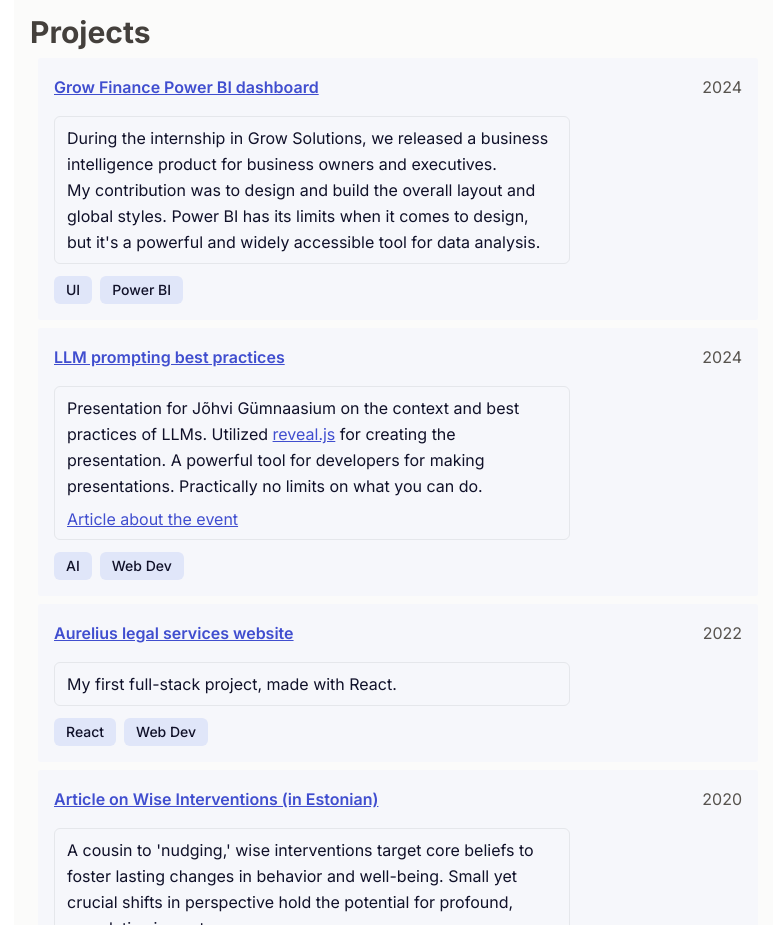
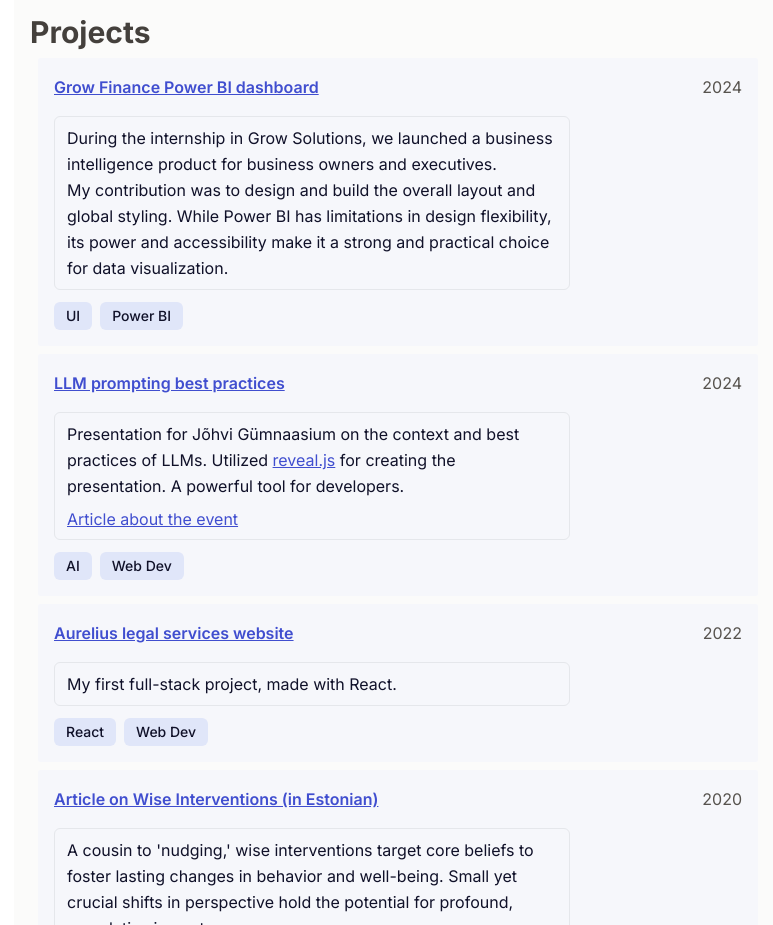
Before and after one commit to s9rka/resume, a React (Vite) app: page / in a window 1280 px wide. Shown: the part 1080-2005 px from the top of the page, without its empty margins (242-1015 px from the left). Built offline with nearby package versions, Linux system fonts and the light colour scheme.

Commit message:
Refined texts, added target_blank to links

```diff
--- a/src/components/education/AdditionalEd.jsx
+++ b/src/components/education/AdditionalEd.jsx
@@ -7,13 +7,13 @@ const AdditionalEd = () => {
       <ul className="p-2 flex flex-col gap-2">
         <li>
           Completed UX Estonia UX Design Course -{" "}
-          <a href="https://drive.google.com/file/d/1Y7B7tqQmATf0uZpyBqW9X7heWnm8ER8e/view">
+          <a href="https://drive.google.com/file/d/1Y7B7tqQmATf0uZpyBqW9X7heWnm8ER8e/view" target="_blank">
             Certificate
           </a>
         </li>
         <li>
           Completed Javascript & React - Zero to Specialist Intensive Course -{" "}
-          <a href="https://drive.google.com/file/d/1HBx16K_FoS0L8szLyY0Apw-fvrWck3Qh/view">
+          <a href="https://drive.google.com/file/d/1HBx16K_FoS0L8szLyY0Apw-fvrWck3Qh/view" target="_blank">
             Certificate
           </a>
         </li>
--- a/src/components/education/Education.jsx
+++ b/src/components/education/Education.jsx
@@ -18,7 +18,7 @@ export const Education = () => {
             <p className="text-stone-600">2017 - 2020</p>
           </div>
           <p>Psychology Major (Social sciences)</p>
-          <a href="https://dspace.ut.ee/server/api/core/bitstreams/bee25d41-3118-48d7-886d-08aa7e59cea5/content">
+          <a href="https://dspace.ut.ee/server/api/core/bitstreams/bee25d41-3118-48d7-886d-08aa7e59cea5/content" target="_blank">
             Final Thesis
           </a>
         </li>
--- a/src/components/projects/Aurelius.jsx
+++ b/src/components/projects/Aurelius.jsx
@@ -5,7 +5,7 @@ const Aurelius = () => {
     <div>
       <div className="flex justify-between items-center">
         <h3>
-          <a href="https://www.aurelius.ee/">Aurelius legal services website</a>
+          <a href="https://www.aurelius.ee/" target="_blank">Aurelius legal services website</a>
         </h3>
         <p className="text-stone-600">2022</p>
       </div>
--- a/src/components/projects/PowerBIDashboard.jsx
+++ b/src/components/projects/PowerBIDashboard.jsx
@@ -4,7 +4,7 @@ const PowerBIDashboard = () => {
     <div className="">
       <div className="flex justify-between items-center">
         <h3>
-          <a href="https://grow.ee/en/teenused/arianaluutika/">
+          <a href="https://grow.ee/en/teenused/arianaluutika/" target="_blank">
             Grow Finance Power BI dashboard
           </a>
         </h3>
@@ -13,14 +13,15 @@ const PowerBIDashboard = () => {
 
       <div className="mt-4 border py-2 px-3 rounded-md w-3/4">
         <p className="">
-          During the internship in Grow Solutions, we released a business
+          During the internship in Grow Solutions, we launched a business
           intelligence product for business owners and executives.
         </p>
 
         <p className="">
           My contribution was to design and build the overall layout and global
-          styles. Power BI has its limits when it comes to design, but it's a
-          powerful and widely accessible tool for data analysis.
+          styling. While Power BI has limitations in design flexibility, its
+          power and accessibility make it a strong and practical choice for data
+          visualization.
         </p>
       </div>
       <div className="flex gap-2 pt-3">
--- a/src/components/projects/PromptingPresentation.jsx
+++ b/src/components/projects/PromptingPresentation.jsx
@@ -16,14 +16,12 @@ const PromptingPresentation = () => {
       </div>
       <div className="mt-4 border py-2 px-3 rounded-md w-3/4">
         <p className="">
-          Presentation for Jõhvi
-          Gümnaasium on the context and best practices of LLMs.
-          Utilized{" "}
+          Presentation for Jõhvi Gümnaasium on the context and best practices of
+          LLMs. Utilized{" "}
           <a href="https://revealjs.com/" target="_blank">
             reveal.js
           </a>{" "}
-          for creating the presentation. A powerful tool for developers for
-          making presentations. Practically no limits on what you can do.
+          for creating the presentation. A powerful tool for developers.
         </p>
         <div className="flex flex-col w-fit gap-1 pt-2">
           <a
--- a/src/components/projects/WiseInterventions.jsx
+++ b/src/components/projects/WiseInterventions.jsx
@@ -5,7 +5,10 @@ const WiseInterventions = () => {
     <div>
       <div className="flex justify-between items-center">
         <h3>
-          <a href="https://www.err.ee/1063444/soren-pruul-tolgendusi-mudides-muutusteni">
+          <a
+            href="https://www.err.ee/1063444/soren-pruul-tolgendusi-mudides-muutusteni"
+            target="_blank"
+          >
             Article on Wise Interventions (in Estonian)
           </a>
         </h3>
--- a/src/components/socials/Socials.jsx
+++ b/src/components/socials/Socials.jsx
@@ -4,11 +4,19 @@ import { GitHubLogoIcon, LinkedInLogoIcon } from "@radix-ui/react-icons";
 const Socials = () => {
   return (
     <div className="flex gap-1">
-      <a className="text-stone-800 p-3 bg-light_50 hover:bg-stone-200 rounded" href="https://github.com/s9rka">
+      <a
+        className="text-stone-800 p-3 bg-light_50 hover:bg-stone-200 rounded"
+        href="https://github.com/s9rka"
+        target="_blank"
+      >
         <GitHubLogoIcon />
       </a>
 
-      <a className="text-blue-500 p-3 bg-light_50 hover:bg-stone-200 rounded" href="https://www.linkedin.com/in/s%C3%B6ren-pruul-629672204/">
+      <a
+        className="text-blue-500 p-3 bg-light_50 hover:bg-stone-200 rounded"
+        href="https://www.linkedin.com/in/s%C3%B6ren-pruul-629672204/"
+        target="_blank"
+      >
         <LinkedInLogoIcon />
       </a>
     </div>
--- a/vite.config.js
+++ b/vite.config.js
@@ -3,6 +3,6 @@ import react from '@vitejs/plugin-react'
 
 // https://vite.dev/config/
 export default defineConfig({
-  base: "/resume", // github repository name
+  base: "/resume/", // github repository name
   plugins: [react()],
 })
```
